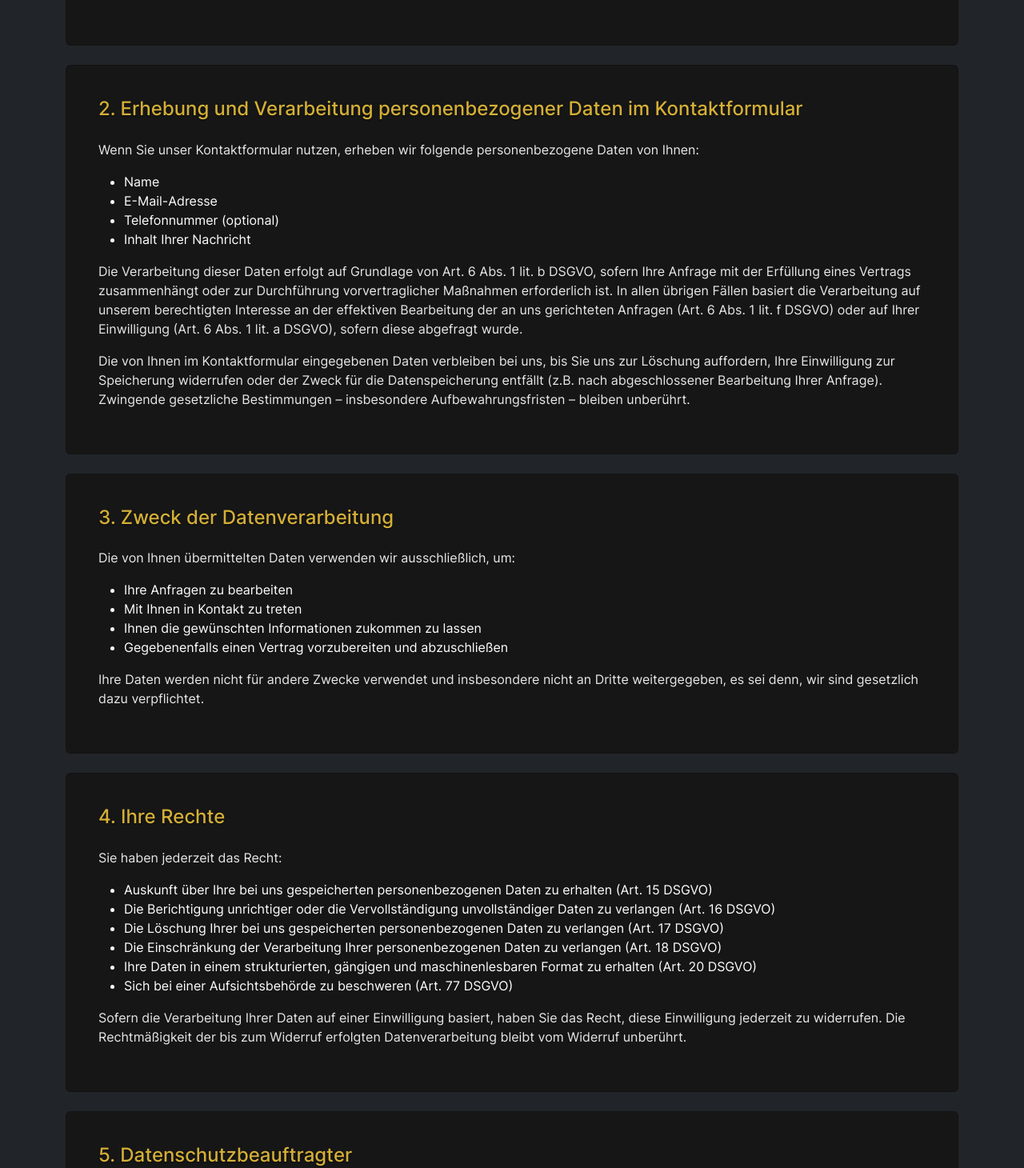
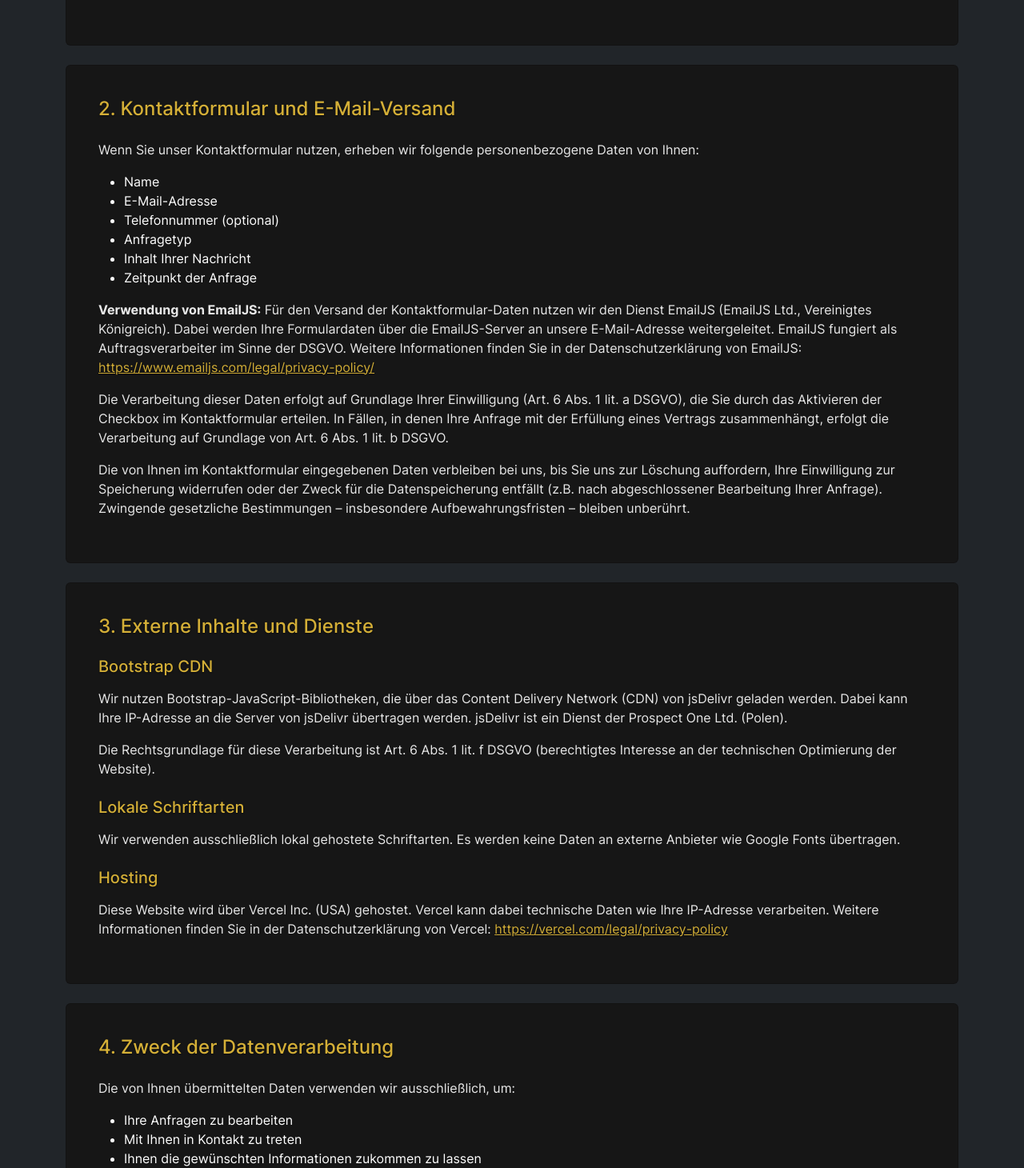
Before and after one commit to dennisbuckel/blackforge2-main, a Next.js app: page /datenschutz in a window 1280 px wide. Shown: the part 610-2070 px from the top of the page at 80% size. Built offline with nearby package versions, Linux system fonts and the light colour scheme.

Commit message:
Trigger new Vercel deployment

```diff
--- a/src/app/datenschutz/page.js
+++ b/src/app/datenschutz/page.js
@@ -33,7 +33,7 @@ export const metadata = {
 
           <div className="card bg-black-custom p-4 mb-4">
             <div className="card-body text-white">
-              <h2 className="h4 text-gold mb-4">2. Erhebung und Verarbeitung personenbezogener Daten im Kontaktformular</h2>
+              <h2 className="h4 text-gold mb-4">2. Kontaktformular und E-Mail-Versand</h2>
               <p>
                 Wenn Sie unser Kontaktformular nutzen, erheben wir folgende personenbezogene Daten von Ihnen:
               </p>
@@ -41,10 +41,15 @@ export const metadata = {
                 <li>Name</li>
                 <li>E-Mail-Adresse</li>
                 <li>Telefonnummer (optional)</li>
+                <li>Anfragetyp</li>
                 <li>Inhalt Ihrer Nachricht</li>
+                <li>Zeitpunkt der Anfrage</li>
               </ul>
               <p>
-                Die Verarbeitung dieser Daten erfolgt auf Grundlage von Art. 6 Abs. 1 lit. b DSGVO, sofern Ihre Anfrage mit der Erfüllung eines Vertrags zusammenhängt oder zur Durchführung vorvertraglicher Maßnahmen erforderlich ist. In allen übrigen Fällen basiert die Verarbeitung auf unserem berechtigten Interesse an der effektiven Bearbeitung der an uns gerichteten Anfragen (Art. 6 Abs. 1 lit. f DSGVO) oder auf Ihrer Einwilligung (Art. 6 Abs. 1 lit. a DSGVO), sofern diese abgefragt wurde.
+                <strong>Verwendung von EmailJS:</strong> Für den Versand der Kontaktformular-Daten nutzen wir den Dienst EmailJS (EmailJS Ltd., Vereinigtes Königreich). Dabei werden Ihre Formulardaten über die EmailJS-Server an unsere E-Mail-Adresse weitergeleitet. EmailJS fungiert als Auftragsverarbeiter im Sinne der DSGVO. Weitere Informationen finden Sie in der Datenschutzerklärung von EmailJS: <a href="https://www.emailjs.com/legal/privacy-policy/" className="text-gold" target="_blank" rel="noopener noreferrer">https://www.emailjs.com/legal/privacy-policy/</a>
+              </p>
+              <p>
+                Die Verarbeitung dieser Daten erfolgt auf Grundlage Ihrer Einwilligung (Art. 6 Abs. 1 lit. a DSGVO), die Sie durch das Aktivieren der Checkbox im Kontaktformular erteilen. In Fällen, in denen Ihre Anfrage mit der Erfüllung eines Vertrags zusammenhängt, erfolgt die Verarbeitung auf Grundlage von Art. 6 Abs. 1 lit. b DSGVO.
               </p>
               <p>
                 Die von Ihnen im Kontaktformular eingegebenen Daten verbleiben bei uns, bis Sie uns zur Löschung auffordern, Ihre Einwilligung zur Speicherung widerrufen oder der Zweck für die Datenspeicherung entfällt (z.B. nach abgeschlossener Bearbeitung Ihrer Anfrage). Zwingende gesetzliche Bestimmungen – insbesondere Aufbewahrungsfristen – bleiben unberührt.
@@ -54,7 +59,30 @@ export const metadata = {
 
           <div className="card bg-black-custom p-4 mb-4">
             <div className="card-body text-white">
-              <h2 className="h4 text-gold mb-4">3. Zweck der Datenverarbeitung</h2>
+              <h2 className="h4 text-gold mb-4">3. Externe Inhalte und Dienste</h2>
+              <h3 className="h5 text-gold mb-3">Bootstrap CDN</h3>
+              <p>
+                Wir nutzen Bootstrap-JavaScript-Bibliotheken, die über das Content Delivery Network (CDN) von jsDelivr geladen werden. Dabei kann Ihre IP-Adresse an die Server von jsDelivr übertragen werden. jsDelivr ist ein Dienst der Prospect One Ltd. (Polen).
+              </p>
+              <p>
+                Die Rechtsgrundlage für diese Verarbeitung ist Art. 6 Abs. 1 lit. f DSGVO (berechtigtes Interesse an der technischen Optimierung der Website).
+              </p>
+
+              <h3 className="h5 text-gold mb-3 mt-4">Lokale Schriftarten</h3>
+              <p>
+                Wir verwenden ausschließlich lokal gehostete Schriftarten. Es werden keine Daten an externe Anbieter wie Google Fonts übertragen.
+              </p>
+
+              <h3 className="h5 text-gold mb-3 mt-4">Hosting</h3>
+              <p>
+                Diese Website wird über Vercel Inc. (USA) gehostet. Vercel kann dabei technische Daten wie Ihre IP-Adresse verarbeiten. Weitere Informationen finden Sie in der Datenschutzerklärung von Vercel: <a href="https://vercel.com/legal/privacy-policy" className="text-gold" target="_blank" rel="noopener noreferrer">https://vercel.com/legal/privacy-policy</a>
+              </p>
+            </div>
+          </div>
+
+          <div className="card bg-black-custom p-4 mb-4">
+            <div className="card-body text-white">
+              <h2 className="h4 text-gold mb-4">4. Zweck der Datenverarbeitung</h2>
               <p>
                 Die von Ihnen übermittelten Daten verwenden wir ausschließlich, um:
               </p>
@@ -72,7 +100,7 @@ export const metadata = {
 
           <div className="card bg-black-custom p-4 mb-4">
             <div className="card-body text-white">
-              <h2 className="h4 text-gold mb-4">4. Ihre Rechte</h2>
+              <h2 className="h4 text-gold mb-4">5. Ihre Rechte</h2>
               <p>
                 Sie haben jederzeit das Recht:
               </p>
@@ -92,7 +120,7 @@ export const metadata = {
 
           <div className="card bg-black-custom p-4 mb-4">
             <div className="card-body text-white">
-              <h2 className="h4 text-gold mb-4">5. Datenschutzbeauftragter</h2>
+              <h2 className="h4 text-gold mb-4">6. Datenschutzbeauftragter</h2>
               <p>
                 Bei Fragen zum Datenschutz können Sie sich an unseren Datenschutzbeauftragten wenden:
               </p>
@@ -108,7 +136,7 @@ export const metadata = {
 
           <div className="card bg-black-custom p-4">
             <div className="card-body text-white">
-              <h2 className="h4 text-gold mb-4">6. Aktualität und Änderung dieser Datenschutzerklärung</h2>
+              <h2 className="h4 text-gold mb-4">7. Aktualität und Änderung dieser Datenschutzerklärung</h2>
               <p>
                 Diese Datenschutzerklärung ist aktuell gültig und hat den Stand April 2025.
               </p>
```
